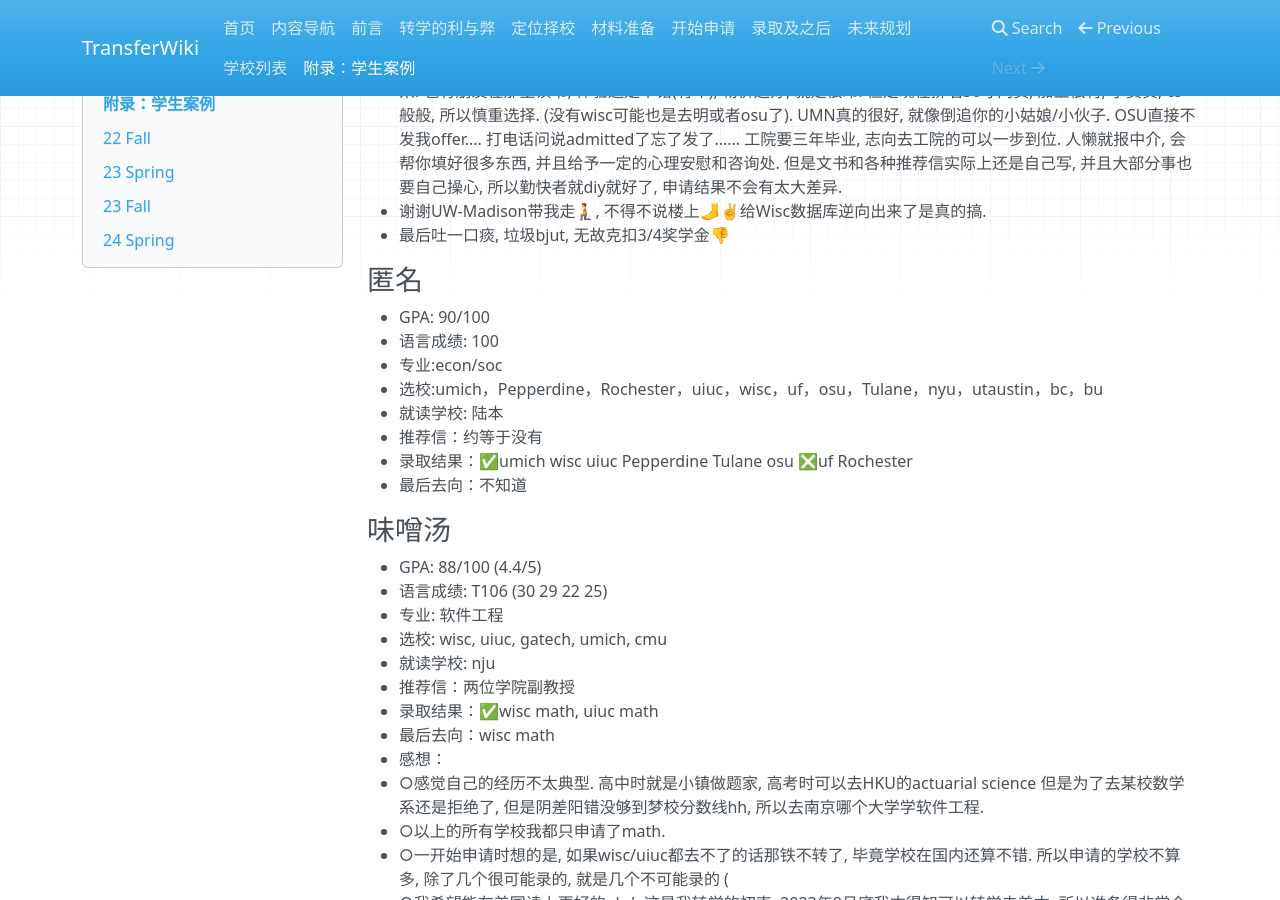
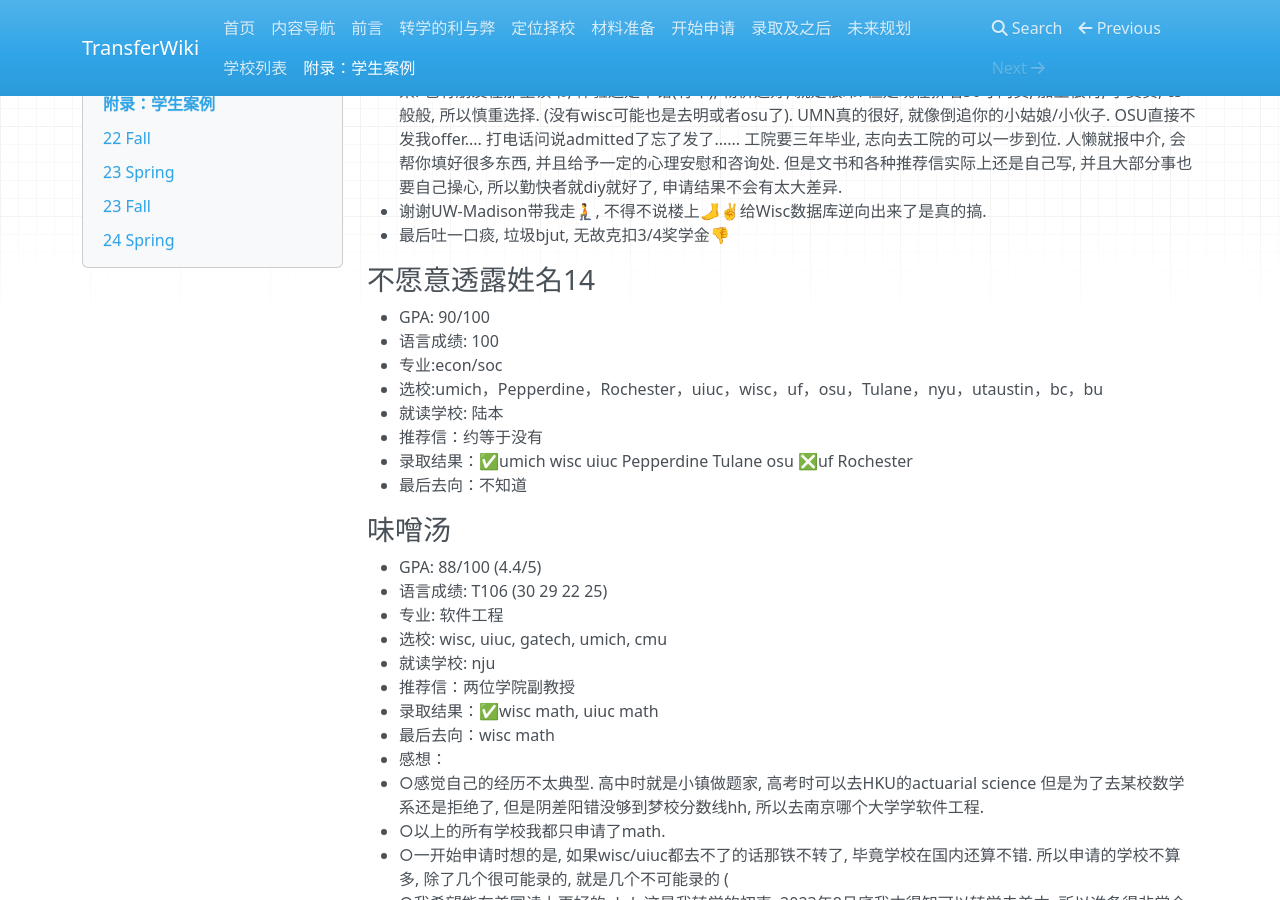
Before and after one commit to SihanXU/TransferWiki, an MkDocs documentation site: the page built from docs/bgs.md, in a window 1280 px wide and 900 px high, scrolled down 18150 px. Built offline with MkDocs 1.6.1, drawn with Linux system fonts in a browser that asks for light colours; nearby versions of some CDN libraries.

Commit message:
Update bgs.md

```diff
--- a/docs/bgs.md
+++ b/docs/bgs.md
@@ -658,7 +658,7 @@ DET115(有点低，天天摆大烂的恶果)
 - 谢谢UW-Madison带我走🧎, 不得不说楼上🦶✌️给Wisc数据库逆向出来了是真的搞.
 - 最后吐一口痰, 垃圾bjut, 无故克扣3/4奖学金👎
 
-### 匿名
+### 不愿意透露姓名14
 - GPA: 90/100
 - 语言成绩: 100
 - 专业:econ/soc
```
